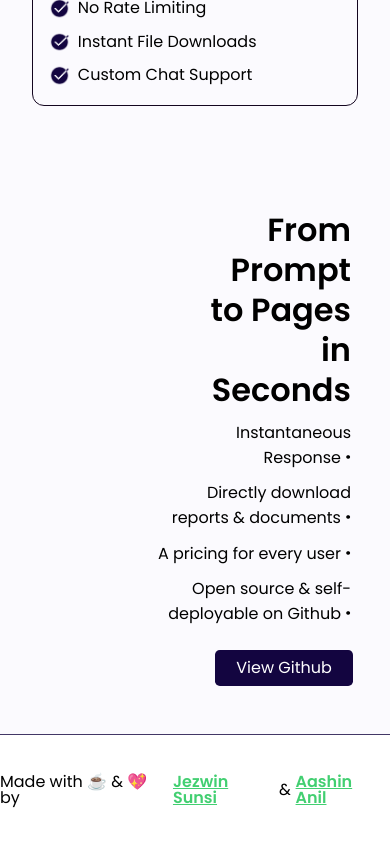
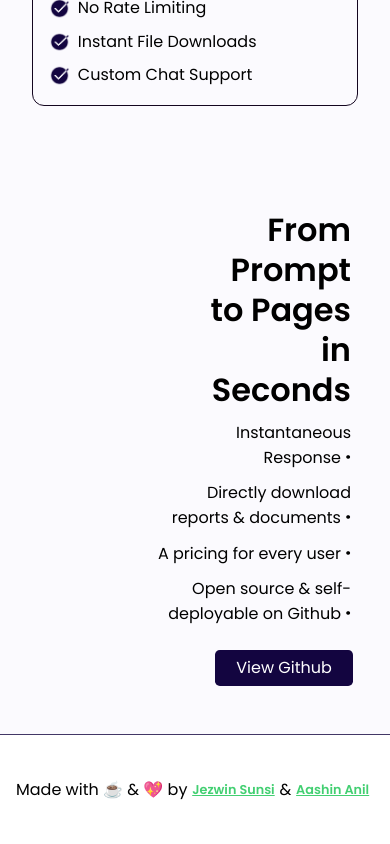
Before and after one commit to JeswinSunsi/PunditAI, a Vue app: page / in a window 390 px wide. Shown: the part 3030-3874 px from the top of the page. Built offline with nearby package versions, Linux system fonts and the light colour scheme.

Commit message:
Footer is responsive now

```diff
--- a/src/components/footer.vue
+++ b/src/components/footer.vue
@@ -31,4 +31,10 @@ a {
     margin-right: 0.3rem;
     margin-left: 0.3rem;
 }
+
+@media only screen and (max-width: 600px) {
+    a {
+        font-size: 0.8rem;
+    }
+}
 </style>
```
